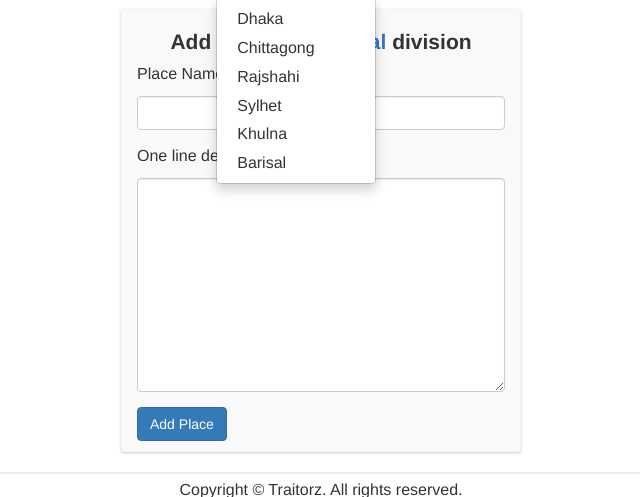
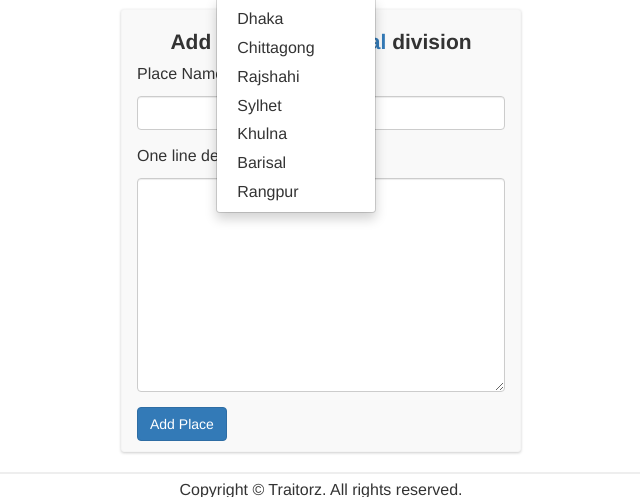
Before and after one commit to rakib10rr3/Bangladesh-Travel-Magazine, a Django app: page /app1/barisal/add_page/ in a window 1280 px wide, after a click on "Divisions". Shown: the part 51-548 px from the top of the page, without its empty margins (319-959 px from the left). Run offline with Django 3.2, Linux system fonts and the light colour scheme; a user stored in the database is signed in; data comes from the database, SQL or seed files in the repository; both versions use the stored data as it was after the commit; some libraries are stand-ins or nearby versions.

Commit message:
small edits

```diff
--- a/templates/app1/base.html
+++ b/templates/app1/base.html
@@ -63,6 +63,7 @@
                             <li><a href="{% url 'division_detail' "sylhet" %}">Sylhet</a></li>
                             <li><a href="{% url 'division_detail' "khulna" %}">Khulna</a></li>
                             <li><a href="{% url 'division_detail' "barisal" %}">Barisal</a></li>
+                            <li><a href="{% url 'division_detail' "rangpur" %}">Rangpur</a></li>
                         </ul>
                     </li>
                     {# <li><a href="{% url 'auth_password_change' %}">Change Password</a></li>#}
```
Also changed, not shown: db.sqlite3.
